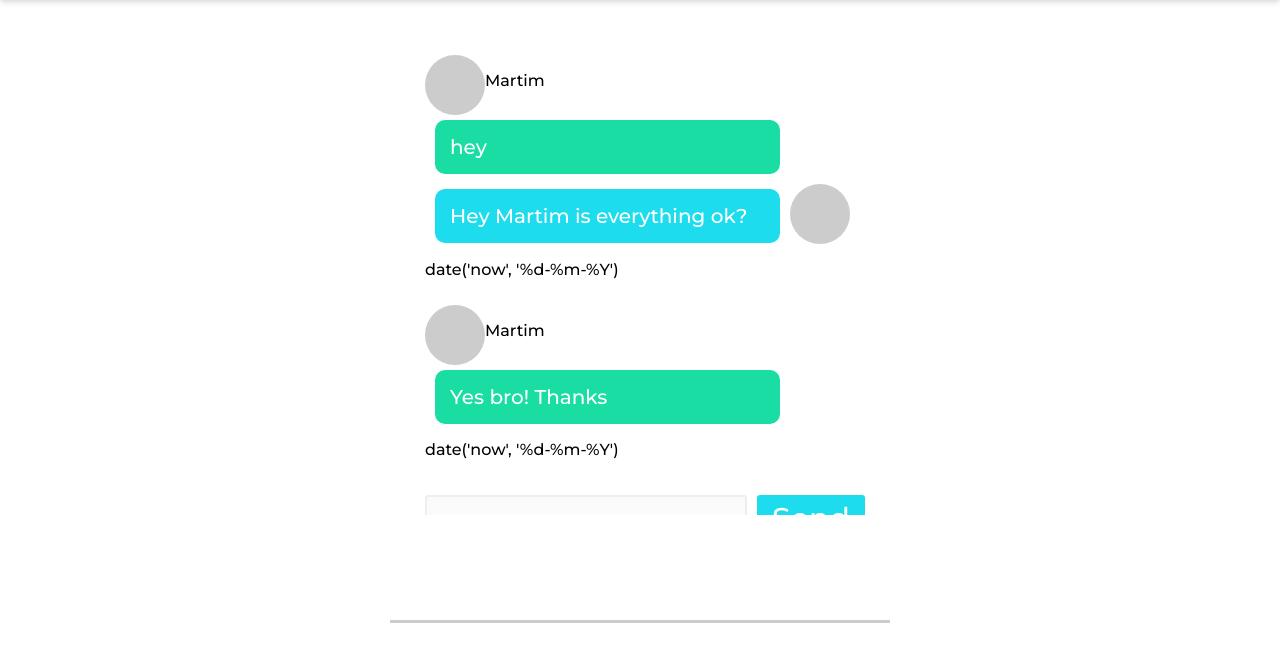
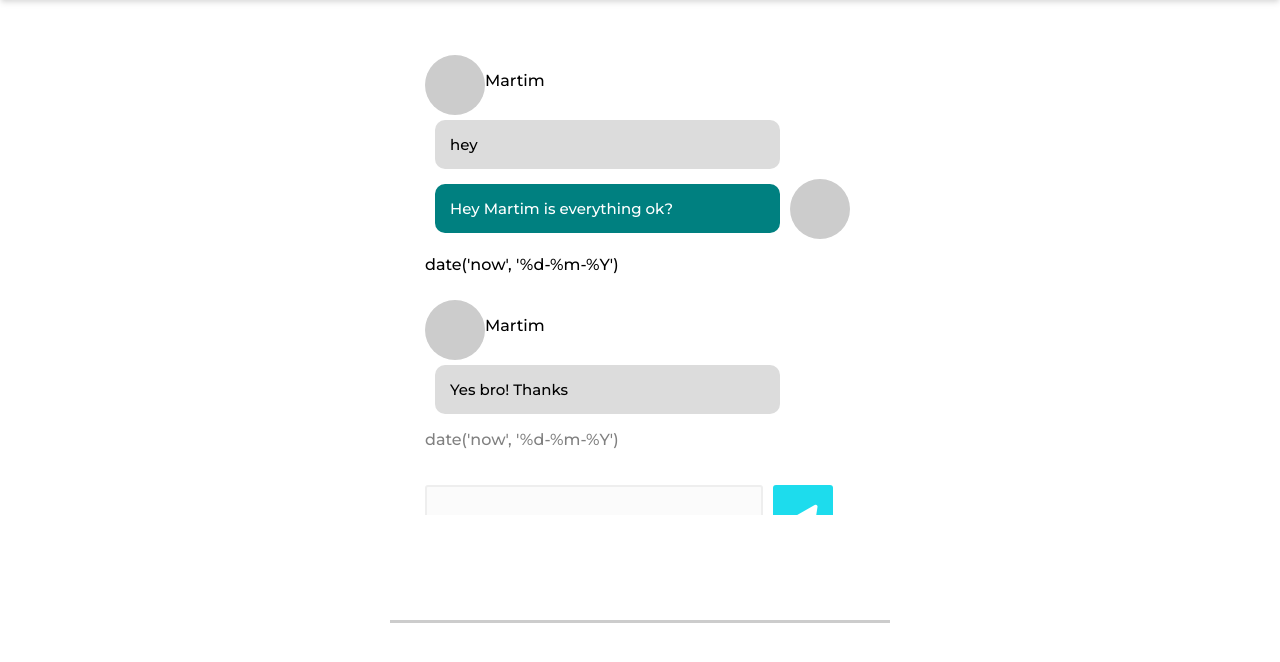
Before and after one commit to motapinto/feup-LTW, a PHP site: page /src/messages/messages.php in a window 1280 px wide. Shown: the part 72-734 px from the top of the page. Run offline with PHP 8.4, Linux system fonts and the light colour scheme; the visitor is signed in with stand-in values (Sample User, id 1); data comes from the database, SQL or seed files in the repository; some libraries are stand-ins or nearby versions.

Commit message:
messenger almost done (still left menu to do)

```diff
--- a/Project/src/messages/messages.php
+++ b/Project/src/messages/messages.php
@@ -2,7 +2,8 @@
     include_once('../includes/session.php');              // starts session
     include_once('../includes/database.php');             // connects to the database
     include_once('../database/messages.php');             // messages functions
-    include_once('../database/users.php');                 // user functions
+    include_once('../database/users.php');                // user functions
+    include_once('../database/images.php');               // images functions
 
     include('../templates/tpl_common.php');               // functions for the initial and final part of the HTML document
     include('../templates/tpl_navBar.php');               // prints the menu in HTML
--- a/Project/src/templates/tpl_messages.php
+++ b/Project/src/templates/tpl_messages.php
@@ -14,33 +14,39 @@
         $conversation = getAllMessagesBetweenUsers($_SESSION['id'], $messenger['user']);
         $user = userProfile($messenger['user']);
         $self = userProfile($_SESSION['id']);
+        $userImage = getUserImagePath($user['id'], 'MEDIUM');
+        $selfImage = getUserImagePath($self['id'], 'MEDIUM');
         foreach($conversation as $item) {
-            draw_item($item, $user, $self);
+            draw_item($item, $user, $self, $userImage, $selfImage);
         }
     ?>
             <article class="chat-form">
                 <textarea></textarea>
-                <button>Send</button>
+                <button><i class="fas fa-paper-plane"></i></button>
             </article>
         </section>
     </section>
 <?php  } ?>
 
-<?php function draw_item($item, $user, $self) { ?>
+<?php function draw_item($item, $user, $self, $userImage, $selfImage) { ?>
     <?php if($item['sender'] === $self['id']) { ?>
         <article class="chat friend">
             <a href="../profile/profile.php?id=<?=$user['id']?>">
-                <div class="user-photo"></div>
+                <div class="user-photo">
+                    <!-- <img class='_1mgxxu3' src='//$userImage?>' alt='User Photo' title='User Photo'> -->
+                </div>
             </a>
             <p> <?=$user['name']?> </p>
             <p class="chat-message"> <?=$item['message']?> </p>
-            <p> <?=$item['date']?> </p>
+            <p id="chat-date"> <?=$item['date']?> </p>
         </article>
     <?php } ?>
     <?php if($item['sender'] === $user['id']) { ?>
         <article class="chat self">
             <a href="../profile/profile.php?id=<?=$self['id']?>">
-                <div class="user-photo"></div>
+                <div class="user-photo">
+                    <!-- <img class='_1mgxxu3' src='//$selfImage?>' alt='User Photo' title='User Photo'> -->
+                </div>
             </a>
             <p class="chat-message"> <?=$item['message']?> </p>
             <p> <?=$item['date']?> </p>
@@ -98,16 +104,17 @@
     margin: 5px 10px 0;
 
     border-radius: 10px;
-    color: #fff;
-    font-size: 20px;
+    font-size: 15px;
 }
 
 .friend .chat-message {
-    background: #1adda4;
+    background: rgb(220, 220, 220);
+    color: black;
 }
 
 .self .chat-message {
-    background: #1ddced;
+    background: teal;
+    color: #fff;
     order: -1;
 }
 
@@ -153,6 +160,10 @@
     background: #13c8d9;
 }
 
+#chat-date {
+    color: grey;
+}
+
 
 
 
```
